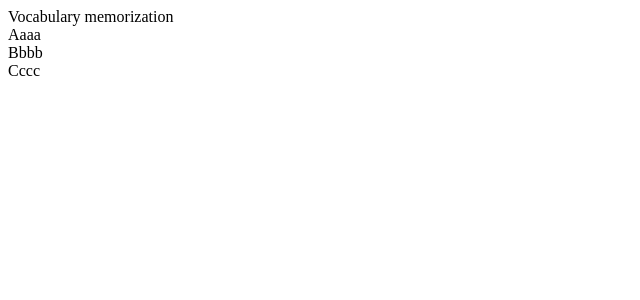
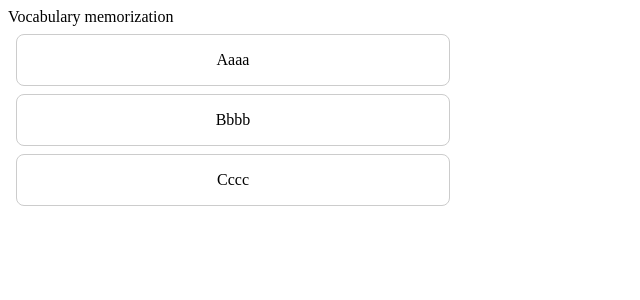
Before and after one commit to XoDeR/VocMemo, a React (Create React App) app: page / in a window 1280 px wide. Shown: the top 300 px of the page, without its empty margins (0-640 px from the left). Built offline with nearby package versions, Linux system fonts and the light colour scheme.

Commit message:
added css for flashcard

```diff
--- a/src/Flashcard.js
+++ b/src/Flashcard.js
@@ -1,4 +1,5 @@
 import React, { useState } from "react";
+import "./flashcard.css";
 
 const Flashcard = ({ word, definition }) => {
   const [showDefinition, setShowDefinition] = useState(false);
@@ -7,7 +8,11 @@ const Flashcard = ({ word, definition }) => {
     setShowDefinition(!showDefinition);
   };
 
-  return <div onClick={handleClick}>{showDefinition ? definition : word}</div>;
+  return (
+    <div className="flashcard" onClick={handleClick}>
+      {showDefinition ? definition : word}
+    </div>
+  );
 };
 
 export default Flashcard;
--- a/src/flashcard.css
+++ b/src/flashcard.css
@@ -0,0 +1,13 @@
+.flashcard {
+  border: 1px solid #ccc;
+  border-radius: 8px;
+  padding: 16px;
+  margin: 8px;
+  text-align: center;
+  cursor: pointer;
+  width: 400px;
+}
+
+.flashcard:hover {
+  background-color: #f0f0f0;
+}
```
